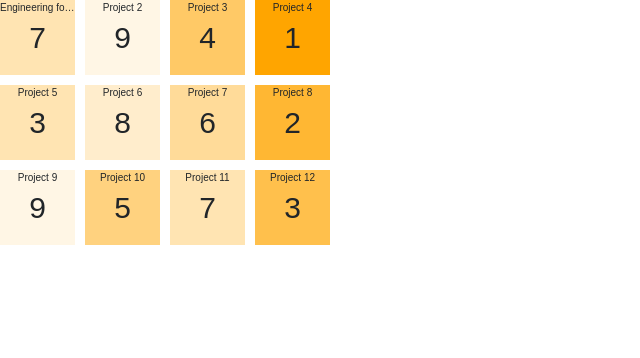
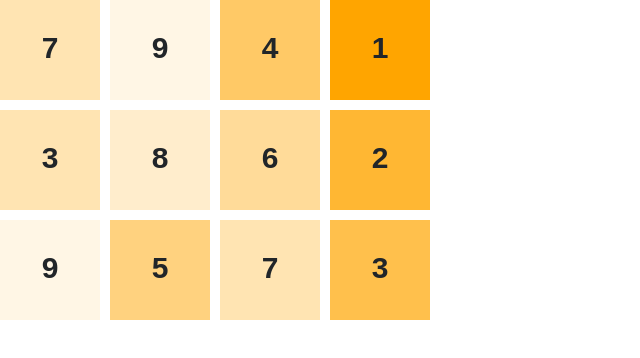
Before and after one commit to sammydowds/heat-map, a React (Create React App) app: page / in a window 1280 px wide. Shown: the top 358 px of the page, without its empty margins (0-640 px from the left). Built offline with nearby package versions, Linux system fonts and the light colour scheme.

Commit message:
Making the text more modular and can add certain descriptions

```diff
--- a/src/components/HeatMapComponent.js
+++ b/src/components/HeatMapComponent.js
@@ -18,11 +18,19 @@ class HeatMap extends Component {
             return (
                 <div className='grid-item' style={style}>
 
-                        <p className='grid-description'>
-                            {square.title}
-                            <p className='grid-number'>
+                        <p className='grid-description align-middle'>
+                            {square.top}
+                            <br></br>
+                            {square.left}&nbsp;
+                            <span className='grid-number'>
                                 {square.display}
-                            </p>
+                            </span>
+                            &nbsp;{square.right}
+                            <br></br>
+                            <span>
+                                {square.bottom}
+                            </span>
+
                         </p>
                 </div>
             );
--- a/src/components/heatmap.css
+++ b/src/components/heatmap.css
@@ -1,6 +1,6 @@
 .grid-container {
   display: grid;
-    grid-template-columns: 75px 75px 75px 75px;
+  grid-template-columns: 100px 100px 100px 100px;
   grid-row-gap: 10px;
   grid-column-gap: 10px;
 }
@@ -10,7 +10,7 @@
   font-size: 12px;
   text-align: center;
   font-family: sans-serif;
-    height: 75px;
+  height: 100px;
 }
 
 .grid-number {
@@ -26,4 +26,7 @@
   overflow: hidden;
   white-space: nowrap;
   text-overflow: ellipsis;
+  height: 100%;
+  margin: 10px 10px 5px;
+  font-weight: 700;
 }
```
Lines whose indentation alone changed are shown as unchanged.
